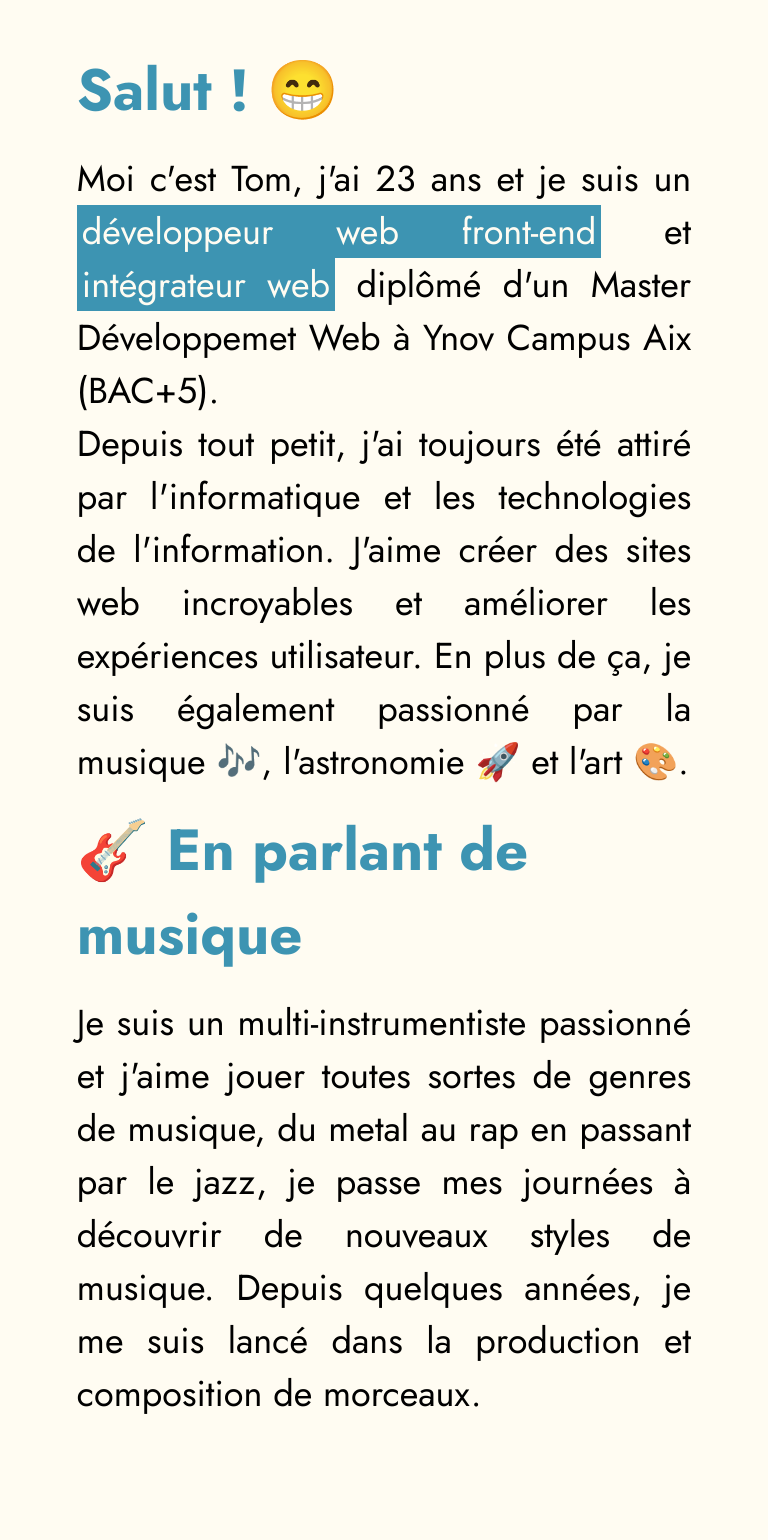
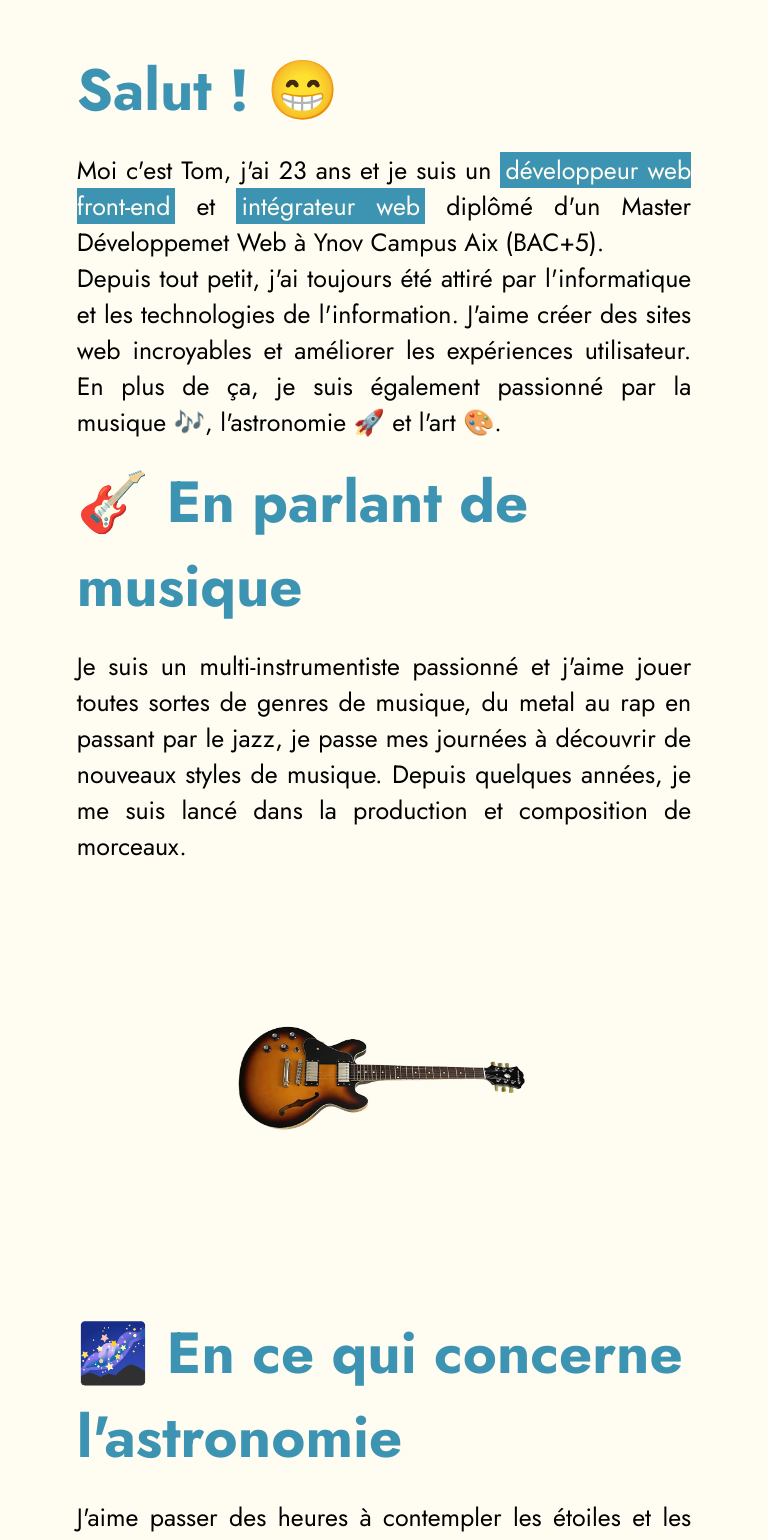
Before and after one commit to tom-ruiz/portfolio-tom-ruiz, a Next.js app: page /pages/page-info in a window 768 px wide. Shown: the top 1540 px of the page. Built offline with nearby package versions, Linux system fonts and the light colour scheme.

Commit message:
modifs des police

```diff
--- a/src/pages/index.js
+++ b/src/pages/index.js
@@ -31,7 +31,7 @@ export default function Home() {
           <div className="wrapper">
             <ul className="dynamic-txts">
               <li>
-                <span>🖥 Développeur</span>
+                <span>🖥 Dev web</span>
               </li>
               <li>
                 <span>🎸 Musicien</span>
--- a/src/pages/pages/page-info.js
+++ b/src/pages/pages/page-info.js
@@ -67,7 +67,7 @@ export default function PageInfo() {
           data-aos="fade-up"
           data-aos-duration="1000"
         >
-          <Image src={vangogh} alt="vangogh" />
+          <Image src={vangogh} alt="vangogh" className="vangogh" />
           <p data-aos="fade-up" data-aos-duration="1000">
             J&apos;aime l&apos;art sous toutes ses formes. J&apos;apprécie
             l&apos;art classique ainsi que l&apos;art contemporain, et je
--- a/src/styles/Info.module.css
+++ b/src/styles/Info.module.css
@@ -6,8 +6,9 @@
   gap: 20px;
 
 }
+
 @media screen and (max-width: 768px) {
-  .main{
+  .main {
     padding: 0 10% 10% 10%;
   }
 }
@@ -28,6 +29,13 @@
   font-size: 36px;
   font-weight: 400;
   text-align: justify;
+}
+
+@media screen and (max-width: 768px) {
+  .main p {
+    font-size: 25px;
+  }
+
 }
 
 .main p:last-child:not(.content p) {
@@ -186,13 +194,6 @@
 
 }
 
-@media screen and (max-width: 768px) {
-  .content {
-    flex-direction: column-reverse;
-
-  }
-}
-
 
 .content p {
   font-size: 36px;
@@ -200,13 +201,28 @@
   text-align: justify;
 }
 
+@media screen and (max-width: 768px) {
+  .content {
+    flex-direction: column-reverse;
+
+  }
+
+  .content p {
+    font-size: 25px;
+  }
+}
+
 .content img {
   width: 30%;
   object-fit: contain;
 }
 
+@media screen and (max-width: 768px) {
+  .vangogh {
+    padding: 0;
+    width: 90%;
+  }
 
-@media screen and (max-width: 768px) {
   .guitare {
     transform: scaleX(-1) rotate(270deg);
 
--- a/src/styles/globals.scss
+++ b/src/styles/globals.scss
@@ -30,6 +30,9 @@ h2 {
 h3 {
   font-weight: 500;
   color: $color-blue-sry;
+  @media screen and (min-width: 768px) {
+    font-size: $font-title-sm;
+  }
 }
 
 h4 {
@@ -40,6 +43,9 @@ h4 {
 p {
   font-weight: 300;
   font-size: 20px;
+  @media screen and (max-width: 768px) {
+    font-size: $font-p-sm;
+  }
 }
 
 .navmain {
--- a/src/styles/variables.scss
+++ b/src/styles/variables.scss
@@ -6,3 +6,6 @@ $color-white: #FFFCF2;
 $color-grey-light: #CCC5B9;
 $color-grey-dark: #403D39;
 $color-black: #252422;
+
+$font-title-sm: 40px;
+$font-p-sm: 25px;
```
Also changed, not shown: 1 other file (tests, documents, lock files or other folders).
